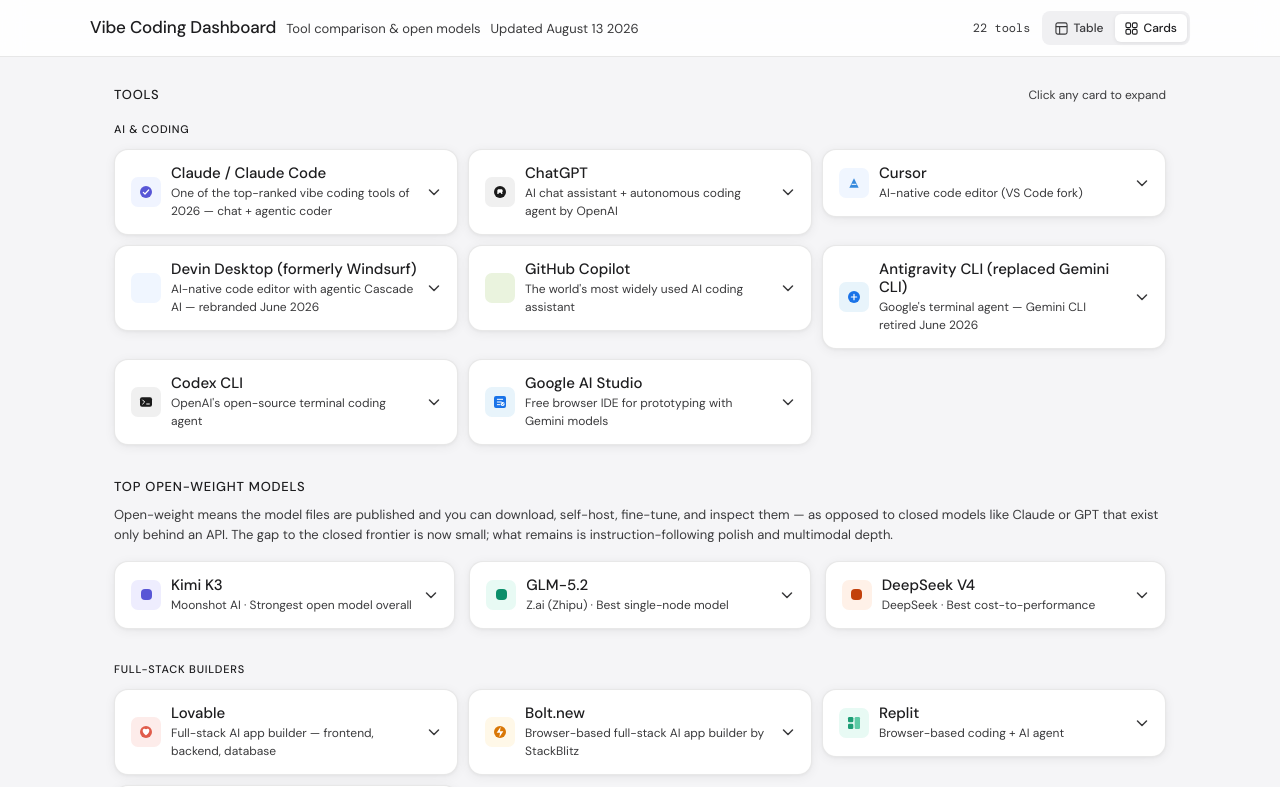
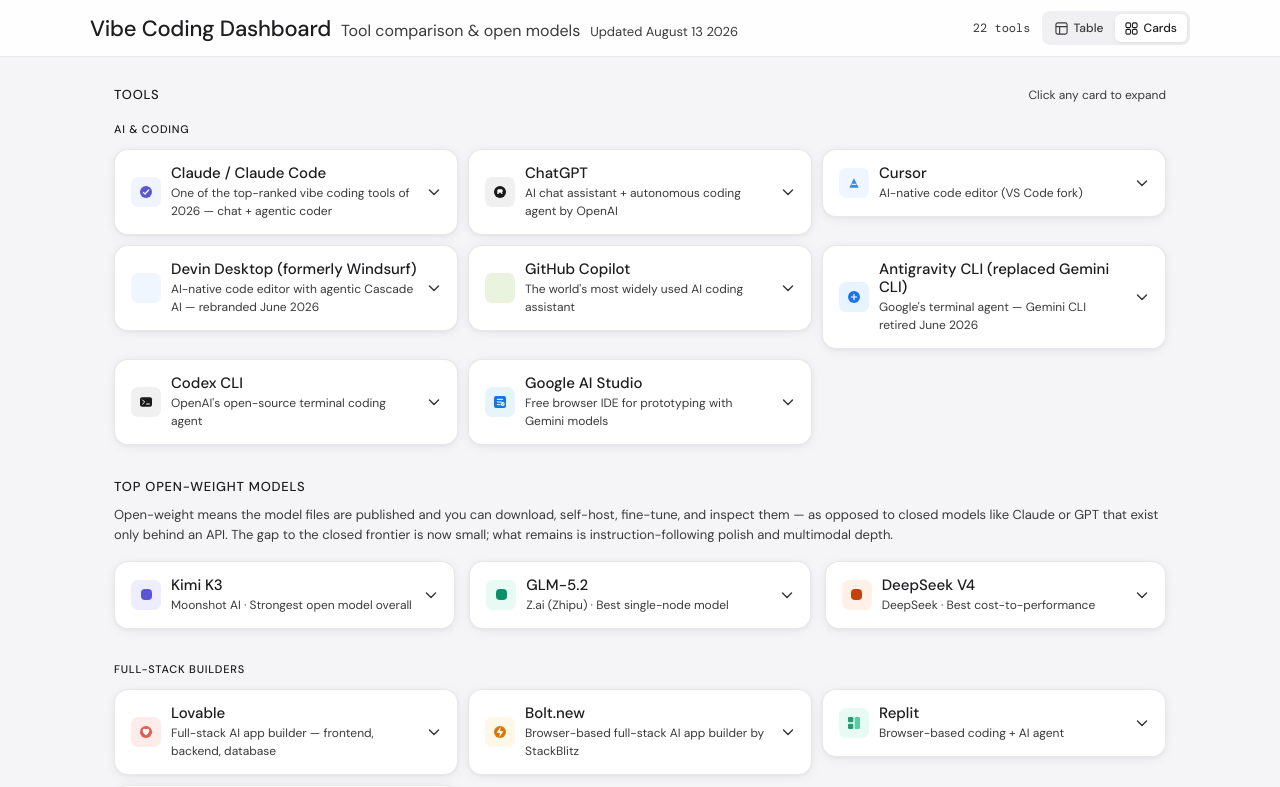
Before and after one commit to dlew2/vibe-coding-dashboard, a React (Vite) app: page / in a window 1280 px wide. Shown: the top 787 px of the page. Built offline with nearby package versions, Linux system fonts and the light colour scheme.

Commit message:
Increase header title to 22px and subtitle to 16px

```diff
--- a/src/App.jsx
+++ b/src/App.jsx
@@ -33,8 +33,8 @@
       <header style={{ background: 'rgba(255,255,255,0.88)', backdropFilter: 'blur(12px)', borderBottom: '1px solid var(--border)', position: 'sticky', top: 0, zIndex: 10, padding: '0 24px' }}>
         <div style={{ maxWidth: 1100, margin: '0 auto', display: 'flex', alignItems: 'center', justifyContent: 'space-between', height: 56 }}>
           <div style={{ display: 'flex', alignItems: 'baseline', gap: 10 }}>
-            <span style={{ fontSize: 17, fontWeight: 500, color: 'var(--text-primary)', letterSpacing: '-0.01em' }}>Vibe Coding Dashboard</span>
-            <span style={{ fontSize: 13, color: '#3a3a3c' }}>Tool comparison & open models</span>
+            <span style={{ fontSize: 22, fontWeight: 500, color: 'var(--text-primary)', letterSpacing: '-0.01em' }}>Vibe Coding Dashboard</span>
+            <span style={{ fontSize: 16, color: '#3a3a3c' }}>Tool comparison & open models</span>
             <span style={{ fontSize: 13, color: '#3a3a3c' }}>Updated August 13 2026</span>
           </div>
           <div style={{ display: 'flex', alignItems: 'center', gap: 12 }}>
```
